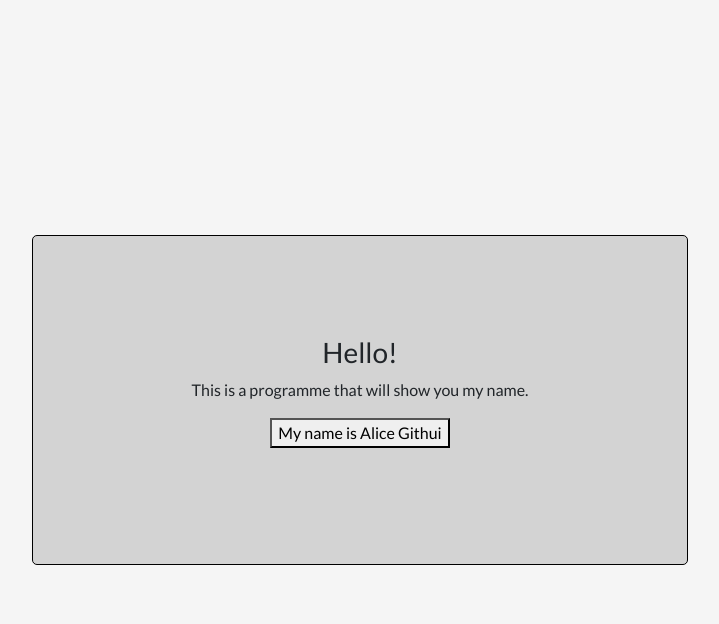
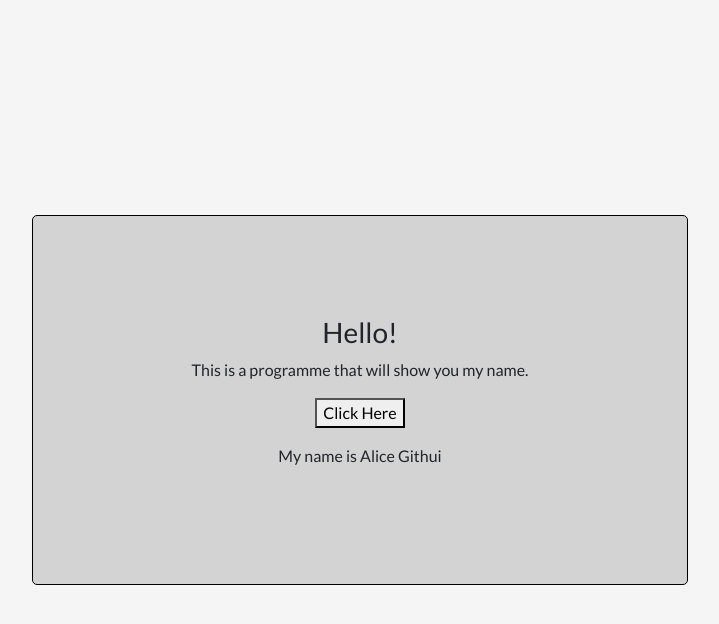
Before and after one commit to Alice-Githui/name-generator, a plain HTML site: page index.html in a window 1280 px wide. Both pictures are taken after a click on the button "Click Here". Shown: the whole page, without its empty margins (280-999 px from the left). Drawn offline with nearby package versions, Linux system fonts and the light colour scheme.

Commit message:
push application to gh-pages

```diff
--- a/JS/script.js
+++ b/JS/script.js
@@ -6,5 +6,7 @@ button.addEventListener("click", function(event){
     let name="Alice Githui"
     event.preventDefault()
 
-    event.target.textContent="My name is " + name
+    showname.innerHTML="My name is "+ name
+
+    // event.target.textContent="My name is " + name
 })
--- a/index.html
+++ b/index.html
@@ -14,6 +14,7 @@
             <h3>Hello!</h4>
                 <p>This is a programme that will show you my name.</p>
                 <p><button id="button">Click Here</button></p>
+                <p><span id="showname"></span></p>
         </div>
 
     </div>
```
